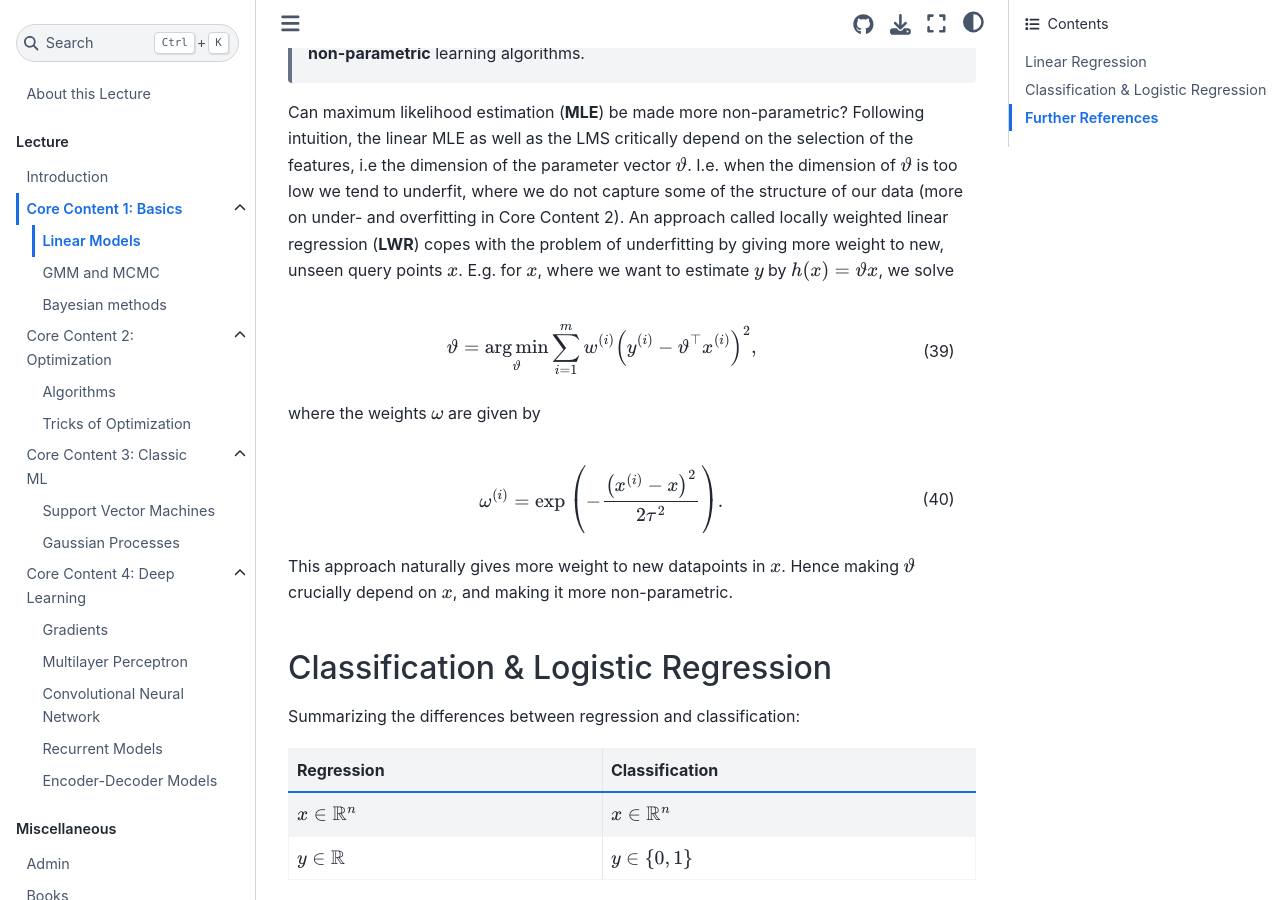
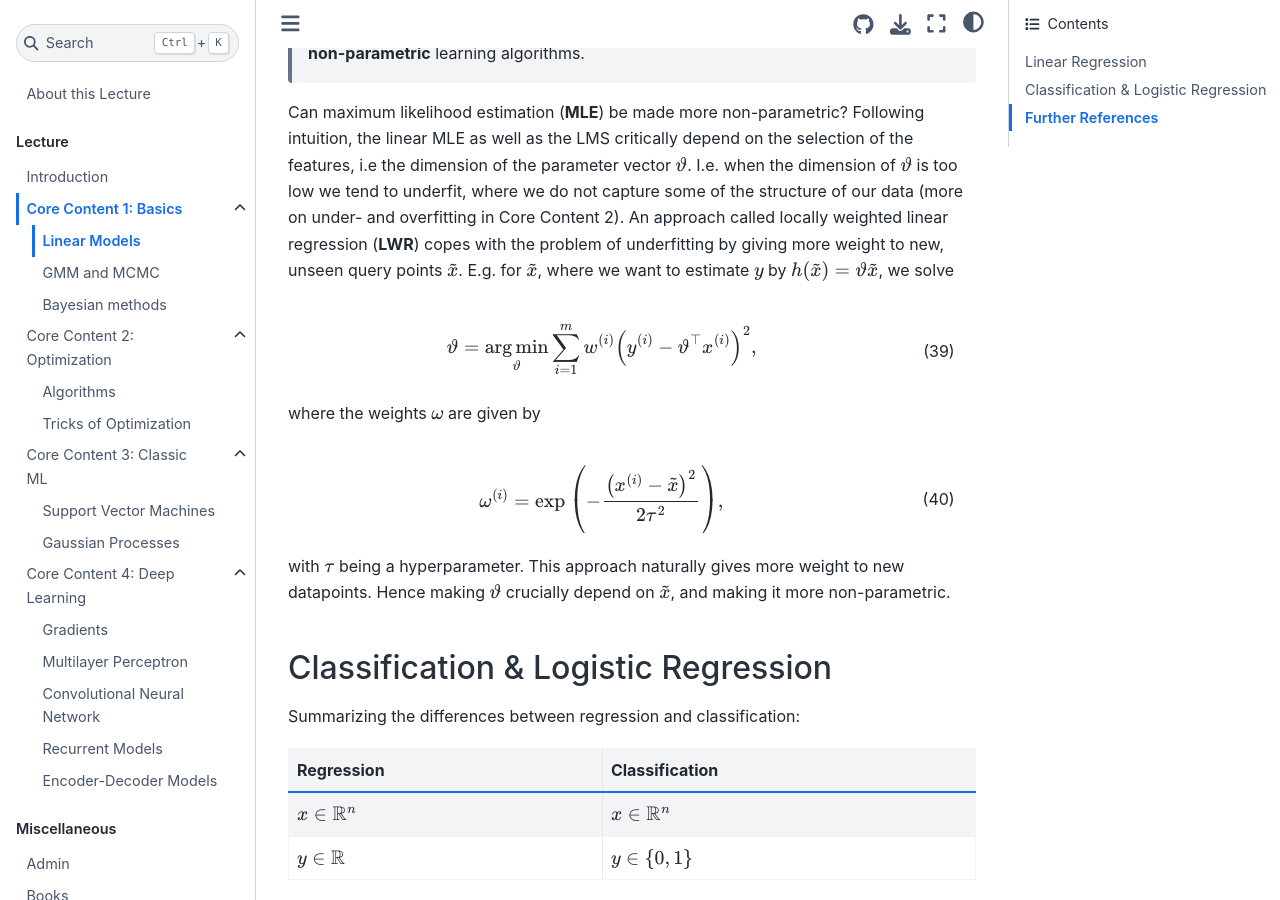
Before and after one commit to tumaer/SciML, a Jupyter Book: the page built from lecture/cc-1-1-linear.md, in a window 1280 px wide and 900 px high, scrolled down 5359 px. Built offline with Jupyter Book 1.0.4 settings and Sphinx 7.4.7 and the Sphinx Book theme 1.1.4, drawn with Linux system fonts in a browser that asks for light colours; pages that are not in the unit, such as notebooks, are missing from menus.

Commit message:
cc-1-1 LWR x -> tilde{x}

```diff
--- a/lecture/cc-1-1-linear.md
+++ b/lecture/cc-1-1-linear.md
@@ -163,15 +163,15 @@ $$ (lms_optimization_task)
 
 > If the number of parameters is **not** known beforehand, then the algorithms become **non-parametric** learning algorithms.
 
-Can maximum likelihood estimation (**MLE**) be made more non-parametric? Following intuition, the linear MLE as well as the LMS critically depend on the selection of the features, i.e the dimension of the parameter vector $\vartheta$. I.e. when the dimension of $\vartheta$ is too low we tend to underfit, where we do not capture some of the structure of our data (more on under- and overfitting in Core Content 2). An approach called locally weighted linear regression (**LWR**) copes with the problem of underfitting by giving more weight to new, unseen query points $x$. E.g. for $x$, where we want to estimate $y$ by $h(x)=\vartheta x$, we solve
+Can maximum likelihood estimation (**MLE**) be made more non-parametric? Following intuition, the linear MLE as well as the LMS critically depend on the selection of the features, i.e the dimension of the parameter vector $\vartheta$. I.e. when the dimension of $\vartheta$ is too low we tend to underfit, where we do not capture some of the structure of our data (more on under- and overfitting in Core Content 2). An approach called locally weighted linear regression (**LWR**) copes with the problem of underfitting by giving more weight to new, unseen query points $\tilde{x}$. E.g. for $\tilde{x}$, where we want to estimate $y$ by $h(\tilde{x})=\vartheta \tilde{x}$, we solve
 
 $$\vartheta=\underset{\vartheta}{\arg \min} \sum_{i=1}^{m} w^{(i)}\left(y^{(i)}-\vartheta^{\top} x^{(i)}\right)^{2},$$ (lwr_formulation)
 
 where the weights $\omega$ are given by
 
-$$\omega^{(i)}=\exp{\left(-\frac{\left(x^{(i)}-x\right)^{2}}{2 \tau^{2}}\right)}.$$ (lwr_weights)
+$$\omega^{(i)}=\exp{\left(-\frac{\left(x^{(i)}-\tilde{x}\right)^{2}}{2 \tau^{2}}\right)},$$ (lwr_weights)
 
-This approach naturally gives more weight to new datapoints in $x$. Hence making $\vartheta$ crucially depend on $x$, and making it more non-parametric.
+with $\tau$ being a hyperparameter. This approach naturally gives more weight to new datapoints. Hence making $\vartheta$ crucially depend on $\tilde{x}$, and making it more non-parametric.
 
 
 ## Classification & Logistic Regression
```
